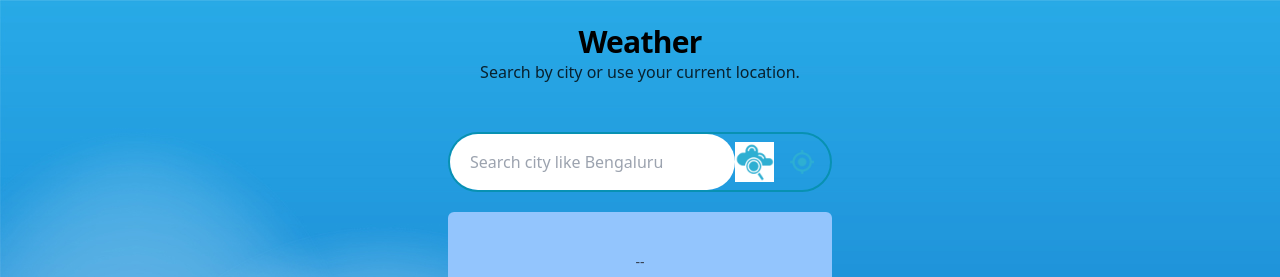
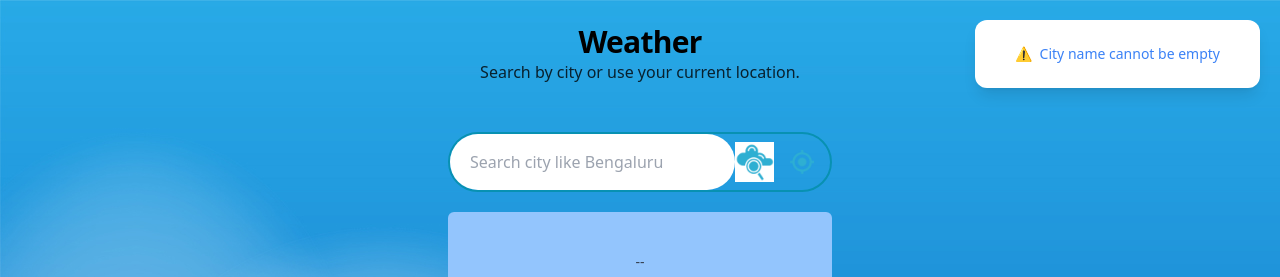
Before and after one commit to Luxcima-L/Weather_Forecast_Project, a website: page index.html in a window 1280 px wide. Both pictures are taken after a click on the button 754 px from the left and 162 px from the top of the page. Shown: the top 277 px of the page. Drawn offline with Linux system fonts and the light colour scheme; no server answers.

Commit message:
Added toast for api error

```diff
--- a/assests/script.js
+++ b/assests/script.js
@@ -7,9 +7,16 @@ const searchBox = document.querySelector(".search input");
 const searchBtn = document.querySelector(".search button");
 
 async function checkWeather(city) {
+    console.log('city', city.length);
+    if (city.length === 0) {
+        showToast('City name cannot be empty', 'warning');
+        return;
+    }
+    let data = null;
+    try {
         const response = await fetch(apiUrlCurrent + city + `&appid=${apiKey}`);
-    let data = await response.json();
-//
+        data = await response.json();
+
         const today = new Date();
         const options = { weekday: "long", day: "numeric", month: "short", year: "numeric" };
         const formattedDate = today.toLocaleDateString("en-US", options);
@@ -24,10 +31,15 @@ async function checkWeather(city) {
 
         const weather_icon = data.weather[0].icon;
         console.log('weather_icon', weather_icon);
-    document.querySelector("#weather_icon").src = "https://openweathermap.org/img/wn/"+ weather_icon + "@2x.png";
+        document.querySelector("#weather_icon").src = "https://openweathermap.org/img/wn/" + weather_icon + "@2x.png";
         console.log(data);
 
         getForecast(city);
+
+    } catch (e) {
+        console.log(e);
+        showToast('Api Error', 'error');
+    }
 
 }
 
@@ -91,6 +103,45 @@ async function getForecast(city) {
         forecastContainer.innerHTML += card;
     });
 }
+// const baseClasses = "fixed top-5 right-5 z-50 px-5 py-3 rounded-xl shadow-lg text-sm font-medium flex items-center gap-2 transition-all duration-300";
+
+function showToast(message, type = "info") {
+  const toast = document.getElementById("toast");
+  const toastIcon = document.getElementById("toast-icon");
+  const toastMessage = document.getElementById("toast-message");
+
+  // Set message text
+  toastMessage.textContent = message;
+
+  // Set color and icon based on type
+  switch (type) {
+    case "success":
+    //   toast.className = baseClasses + " bg-green-600";
+      toastIcon.textContent = "✅";
+      break;
+    case "error":
+    //   toast.className = baseClasses + " bg-red-600 text-white";
+      toastIcon.textContent = "❌";
+      break;
+    case "warning":
+    //   toast.className = baseClasses + " bg-yellow-500 text-black";
+      toastIcon.textContent = "⚠️";
+      break;
+    default:
+    //   toast.className = baseClasses + " bg-blue-600";
+      toastIcon.textContent = "ℹ️";
+  }
+
+  // Show toast
+  toast.classList.remove("hidden");
+  toast.classList.add("opacity-100", "translate-y-0");
+
+  // Hide after 3 seconds
+  setTimeout(() => {
+    toast.classList.add("opacity-0", "-translate-y-3");
+    setTimeout(() => toast.classList.add("hidden"), 300);
+  }, 3000);
+}
 
 window.addEventListener("load", function () {
     // setting default location when page loads
@@ -98,7 +149,7 @@ window.addEventListener("load", function () {
     checkWeather("Bengaluru");
 });
 
-searchBtn.addEventListener("click", ()=> {
+searchBtn.addEventListener("click", () => {
     checkWeather(searchBox.value);
 });
 
--- a/index.html
+++ b/index.html
@@ -7,13 +7,19 @@
     <title>Weather Forecast App</title>
     <link rel="stylesheet" href="assests/output.css">
     <link rel="stylesheet" href="assests/input.css">
-    <link
-    rel="stylesheet"
-    href="https://cdnjs.cloudflare.com/ajax/libs/font-awesome/6.6.0/css/all.min.css"/>
+    <link rel="stylesheet" href="https://cdnjs.cloudflare.com/ajax/libs/font-awesome/6.6.0/css/all.min.css" />
     <script src="assests/script.js" defer></script>
 </head>
 
 <body background="/Images/background.jpg">
+    <!-- Toast Container -->
+    <div id="toast" class="hidden fixed top-5 right-16 md:right-5 z-50 px-10 py-6 rounded-xl shadow-lg
+            bg-white text-blue-500 text-sm font-medium
+            flex items-center gap-2 transition-all duration-300">
+        <span id="toast-icon">✅</span>
+        <span id="toast-message">This is a toast message</span>
+    </div>
+
     <div class="flex justify-center items-center flex-col">
         <!-- header section -->
         <div class="max-w-xl mx-auto p-4 sm:p-6">
```
Also changed, not shown: assests/output.css. Lines whose indentation alone changed are shown as unchanged.
